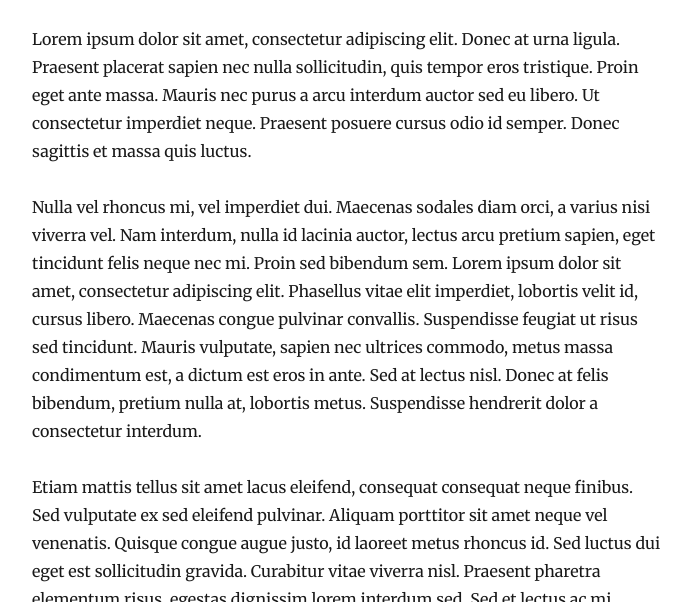
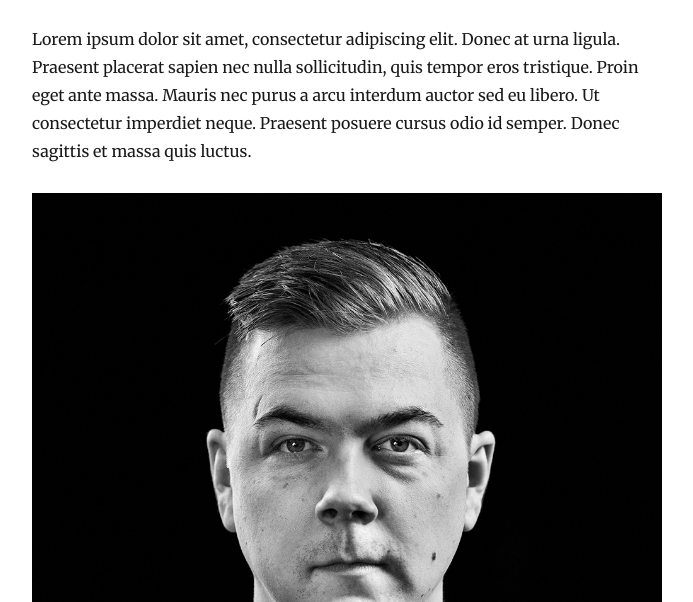
Before and after one commit to kumpan/seogirls, a Gatsby site: page /blog/this-is-a-cool-blog-post/ in a window 1280 px wide. Shown: the part 198-800 px from the top of the page, without its empty margins (293-986 px from the left). Built offline with nearby package versions, Linux system fonts and the light colour scheme; Gatsby itself is replaced by a stand-in of ours; some packages are replaced by stand-ins of ours.

Commit message:
Update Blog “this-is-a-cool-blog-post”

```diff
--- a/content/blog/this-is-a-cool-blog-post.md
+++ b/content/blog/this-is-a-cool-blog-post.md
@@ -6,6 +6,8 @@ description: We like to write cool blog posts.
 ---
 Lorem ipsum dolor sit amet, consectetur adipiscing elit. Donec at urna ligula. Praesent placerat sapien nec nulla sollicitudin, quis tempor eros tristique. Proin eget ante massa. Mauris nec purus a arcu interdum auctor sed eu libero. Ut consectetur imperdiet neque. Praesent posuere cursus odio id semper. Donec sagittis et massa quis luctus.
 
+![Per Riekkola](/assets/studio.jpg "Per Riekkola")
+
 Nulla vel rhoncus mi, vel imperdiet dui. Maecenas sodales diam orci, a varius nisi viverra vel. Nam interdum, nulla id lacinia auctor, lectus arcu pretium sapien, eget tincidunt felis neque nec mi. Proin sed bibendum sem. Lorem ipsum dolor sit amet, consectetur adipiscing elit. Phasellus vitae elit imperdiet, lobortis velit id, cursus libero. Maecenas congue pulvinar convallis. Suspendisse feugiat ut risus sed tincidunt. Mauris vulputate, sapien nec ultrices commodo, metus massa condimentum est, a dictum est eros in ante. Sed at lectus nisl. Donec at felis bibendum, pretium nulla at, lobortis metus. Suspendisse hendrerit dolor a consectetur interdum.
 
 Etiam mattis tellus sit amet lacus eleifend, consequat consequat neque finibus. Sed vulputate ex sed eleifend pulvinar. Aliquam porttitor sit amet neque vel venenatis. Quisque congue augue justo, id laoreet metus rhoncus id. Sed luctus dui eget est sollicitudin gravida. Curabitur vitae viverra nisl. Praesent pharetra elementum risus, egestas dignissim lorem interdum sed. Sed et lectus ac mi ultrices iaculis. Phasellus suscipit bibendum ipsum, non pharetra ex.
```
